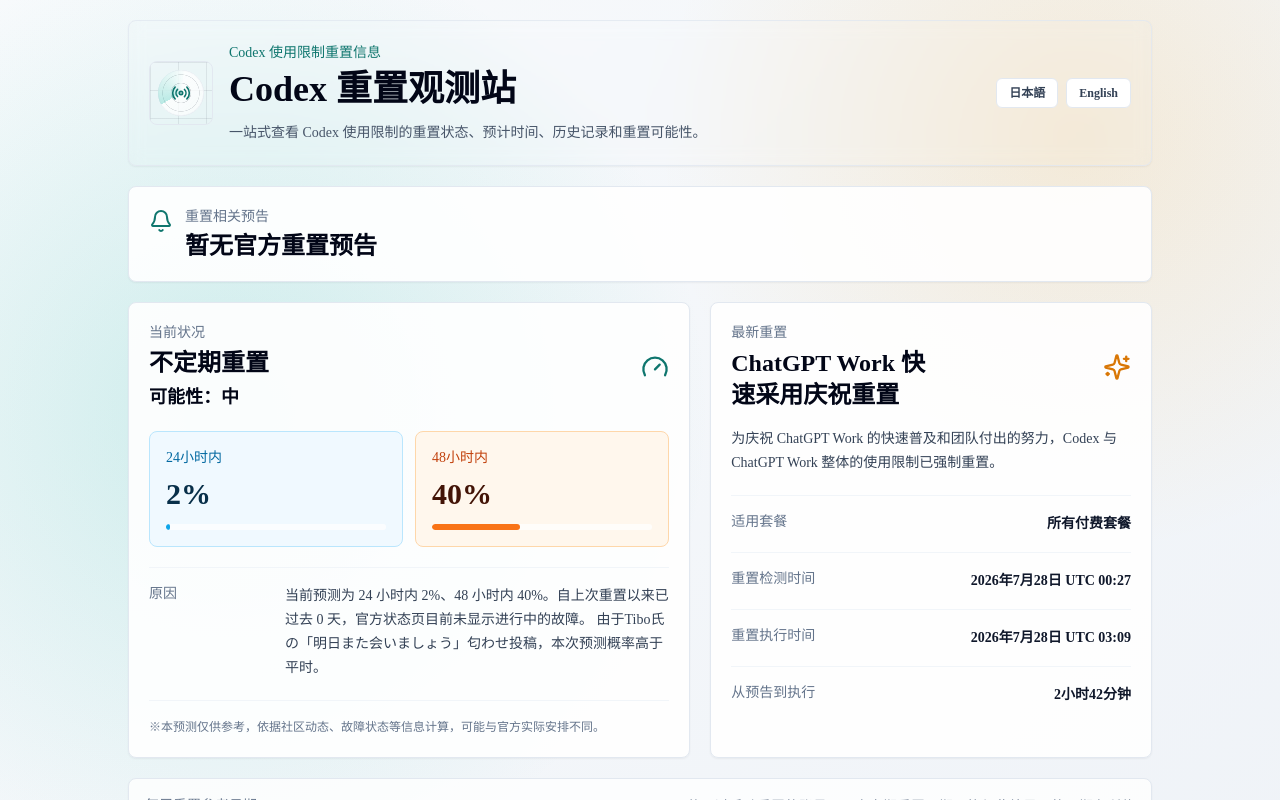
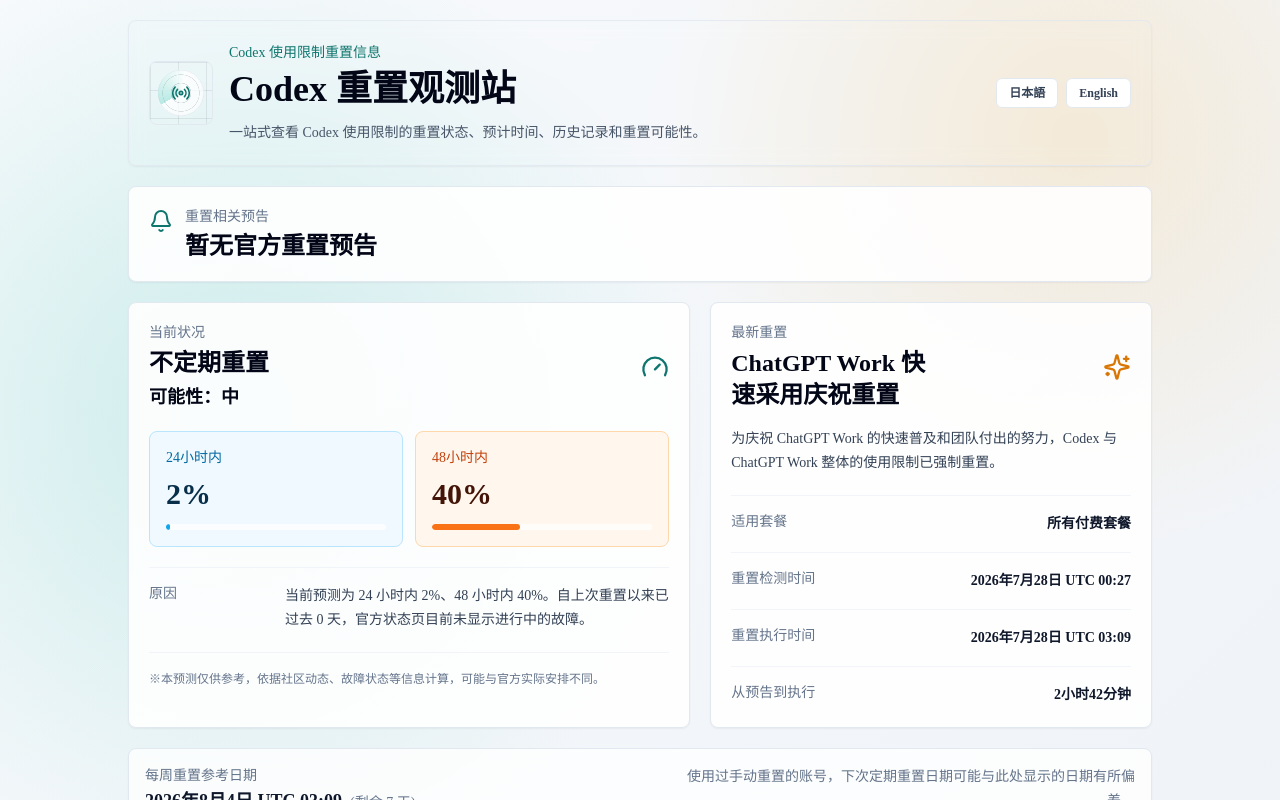
Before and after one commit to gussuri/codex-reset-observatory, a Next.js app: page /zh in a window 1280 px wide. Shown: the top 800 px of the page. Built offline with nearby package versions, Linux system fonts and the light colour scheme; no server answers.

Commit message:
feat(copy): clear teaser reason text on feature release while maintaining underlying 48h boost

```diff
--- a/data/observationSignals.ts
+++ b/data/observationSignals.ts
@@ -27,7 +27,6 @@
     expiresAt: "2026-07-30T04:00:00.000Z",
     boostValue24h: 0.230,
     boostValue48h: 0.55,
-    boostReason: "Tibo氏の「明日また会いましょう」匂わせ投稿",
     title: "Tibo氏の「明日また会いましょう」匂わせ投稿",
     source: "https://x.com/thsottiaux/status/1987541298716945904",
     sourceLabel: "Tibo氏（OpenAI Codex開発責任者）のXポストより",
--- a/scripts/tibo-monitor-helpers.ts
+++ b/scripts/tibo-monitor-helpers.ts
@@ -148,6 +148,7 @@
       .replace(
         /boostValue48h:\s*-?[\d.]+/,
         `boostValue48h: ${AUTOMATED_TIBO_SIGNAL_WEIGHTS.afterFeatureRelease.within48h}`,
-      );
+      )
+      .replace(/\s*boostReason:\s*"[^"]*",?/g, "");
   });
 }
```
Also changed, not shown: 1 other file (tests, documents, lock files or other folders).
